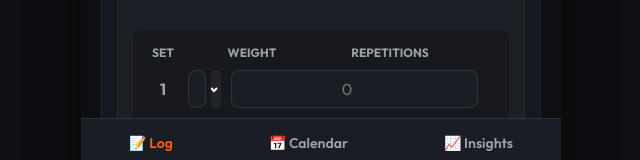
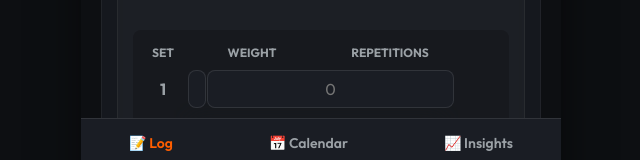
Before and after one commit to hmcommits/FitMe, a Next.js app: page /dashboard in a window 1280 px wide. Shown: the part 633-793 px from the top of the page, without its empty margins (319-959 px from the left). Built offline with nearby package versions, Linux system fonts and the light colour scheme; no server answers; the database is empty; sample sign-in values are in the browser's storage.

Commit message:
Fix UI bugs

```diff
--- a/app/globals.css
+++ b/app/globals.css
@@ -85,6 +85,16 @@ input:focus, select:focus, textarea:focus {
   border-color: var(--accent-action);
 }
 
+/* Hide spin buttons on number inputs */
+input[type="number"]::-webkit-inner-spin-button,
+input[type="number"]::-webkit-outer-spin-button {
+  -webkit-appearance: none;
+  margin: 0;
+}
+input[type="number"] {
+  -moz-appearance: textfield; /* Firefox */
+}
+
 /* Animated Buttons */
 .btn {
   background: var(--surface-color-light);
--- a/components/Dropdown.js
+++ b/components/Dropdown.js
@@ -7,6 +7,11 @@ export default function Dropdown({ label, value, onChange, historyOptions, onAdd
   const [isOpen, setIsOpen] = useState(false);
   const [inputValue, setInputValue] = useState(value || '');
   const containerRef = useRef(null);
+
+  // Sync with external value changes (e.g. when existingWorkout populates the form)
+  useEffect(() => {
+    setInputValue(value || '');
+  }, [value]);
 
   // Close dropdown if clicked outside
   useEffect(() => {
--- a/components/StrengthLogger.js
+++ b/components/StrengthLogger.js
@@ -231,18 +231,18 @@ export default function StrengthLogger({ isHomeWorkout = false, date, day, bodyW
                   {ex.sets.map((set, setIndex) => (
                     <div key={setIndex} className="set-row">
                       <span className="set-number">{setIndex + 1}</span>
-                      <div style={{ display: 'flex', gap: '5px' }}>
+                      <div style={{ display: 'flex', gap: '5px', minWidth: 0 }}>
                         <input
                           type="number"
                           value={set.weight}
                           onChange={(e) => updateSet(exIndex, setIndex, 'weight', e.target.value)}
                           placeholder="0"
-                          style={{ width: '60%' }}
+                          style={{ flex: 1, minWidth: 0 }}
                         />
                         <select
                           value={set.unit}
                           onChange={(e) => updateSet(exIndex, setIndex, 'unit', e.target.value)}
-                          style={{ width: '40%', background: 'rgba(255,255,255,0.05)', color: 'var(--text-primary)', border: 'none', borderRadius: '4px', outline: 'none', padding: '0 5px' }}
+                          style={{ flex: '0 0 45px', background: 'rgba(255,255,255,0.05)', color: 'var(--text-primary)', border: 'none', borderRadius: '4px', outline: 'none', padding: '0 2px', fontSize: '13px' }}
                         >
                           <option value="kg">kg</option>
                           <option value="lbs">lbs</option>
```
